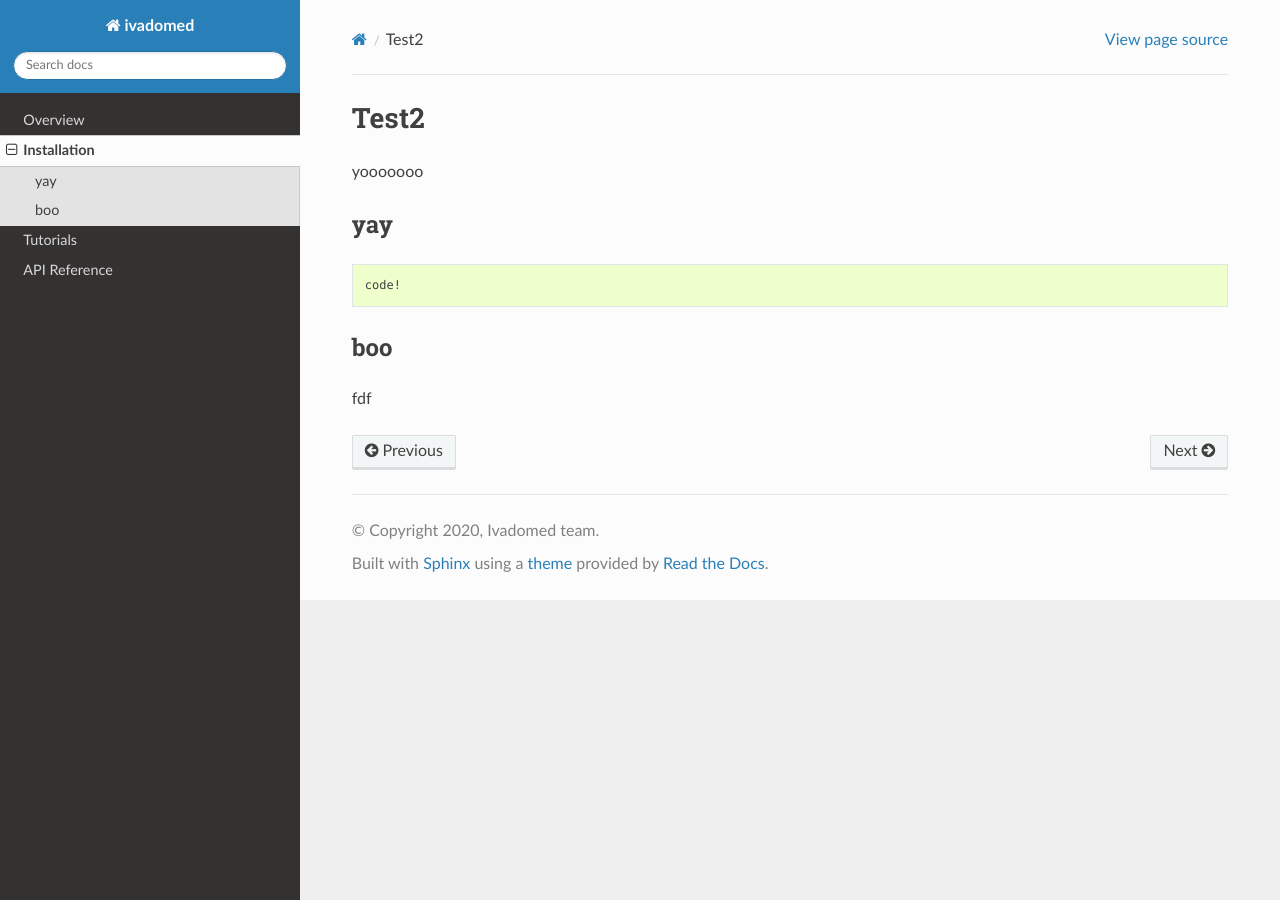
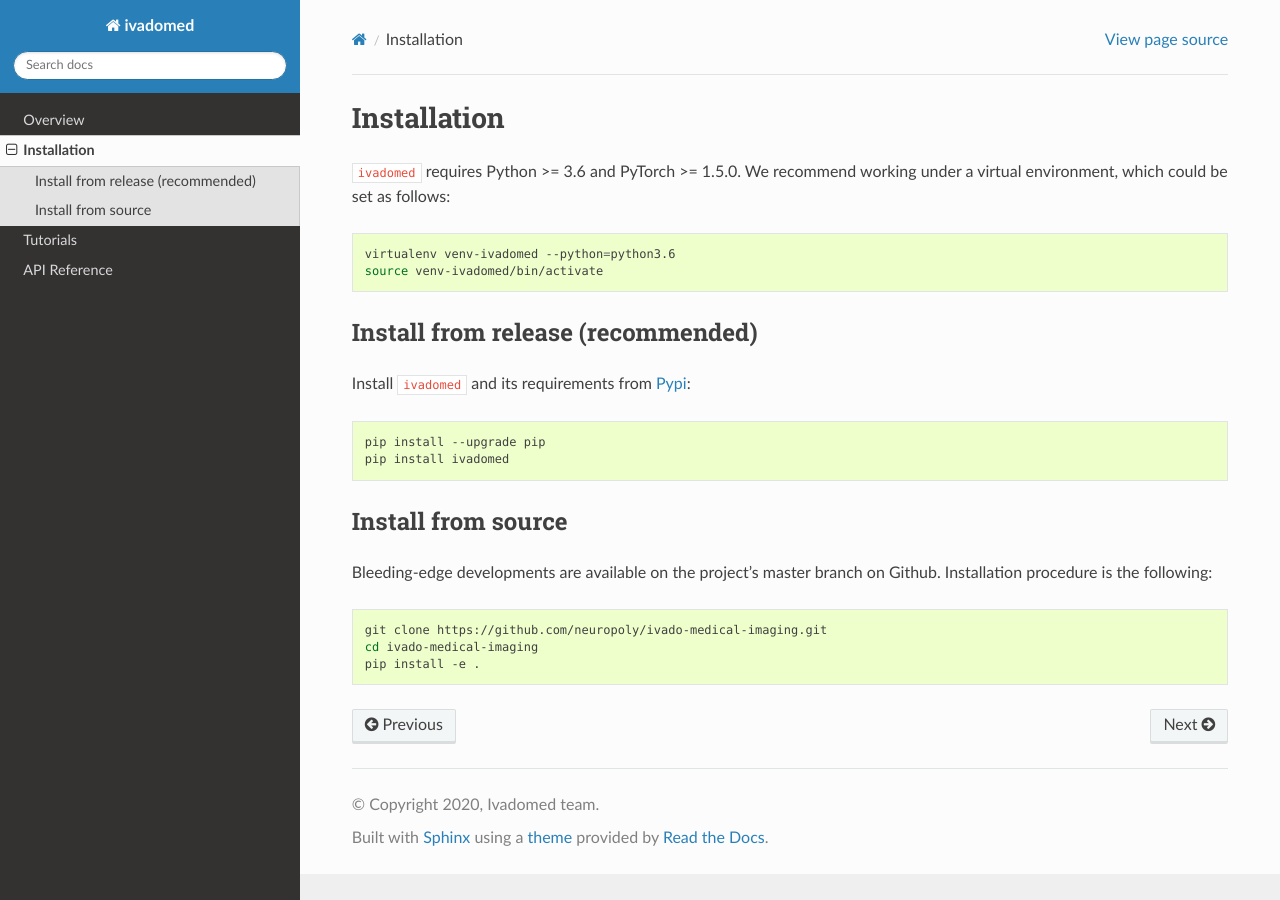
Before and after one commit to ivadomed/ivadomed, a Sphinx documentation site: the page built from docs/source/installation.md, in a window 1280 px wide. Built offline with Sphinx 7.4.7 and the Read the Docs theme 2.0.0, drawn with Linux system fonts in a browser that asks for light colours.

Commit message:
Moved installation from README to installation.md

````diff
--- a/docs/source/installation.md
+++ b/docs/source/installation.md
@@ -1,13 +1,29 @@
-# Test2
+# Installation
 
-yooooooo
+`ivadomed` requires Python >= 3.6 and PyTorch >= 1.5.0. We recommend
+working under a virtual environment, which could be set as follows:
 
-## yay
+```bash
+virtualenv venv-ivadomed --python=python3.6
+source venv-ivadomed/bin/activate
+```
 
-~~~
-code!
-~~~
+## Install from release (recommended)
 
-## boo
+Install `ivadomed` and its requirements from [Pypi](https://pypi.org/project/ivadomed/):
 
-fdf
+```bash
+pip install --upgrade pip
+pip install ivadomed
+```
+
+## Install from source
+
+Bleeding-edge developments are available on the project's master branch on Github.
+Installation procedure is the following:
+
+```bash
+git clone https://github.com/neuropoly/ivado-medical-imaging.git
+cd ivado-medical-imaging
+pip install -e .
+```
````
Also changed, not shown: README.md (+0 -29 lines).
